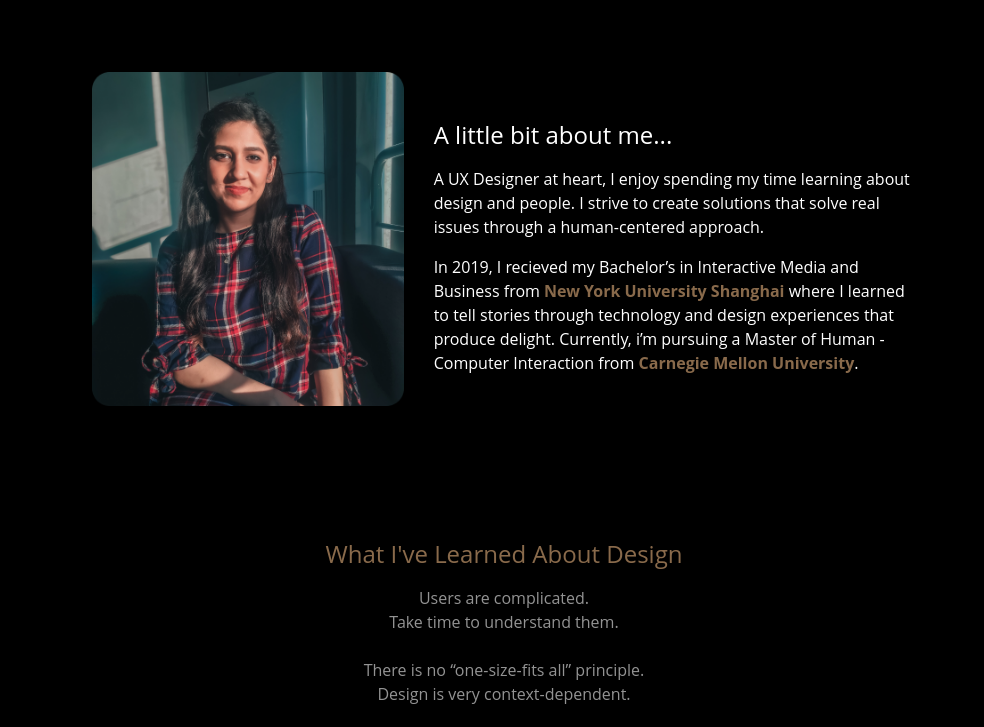
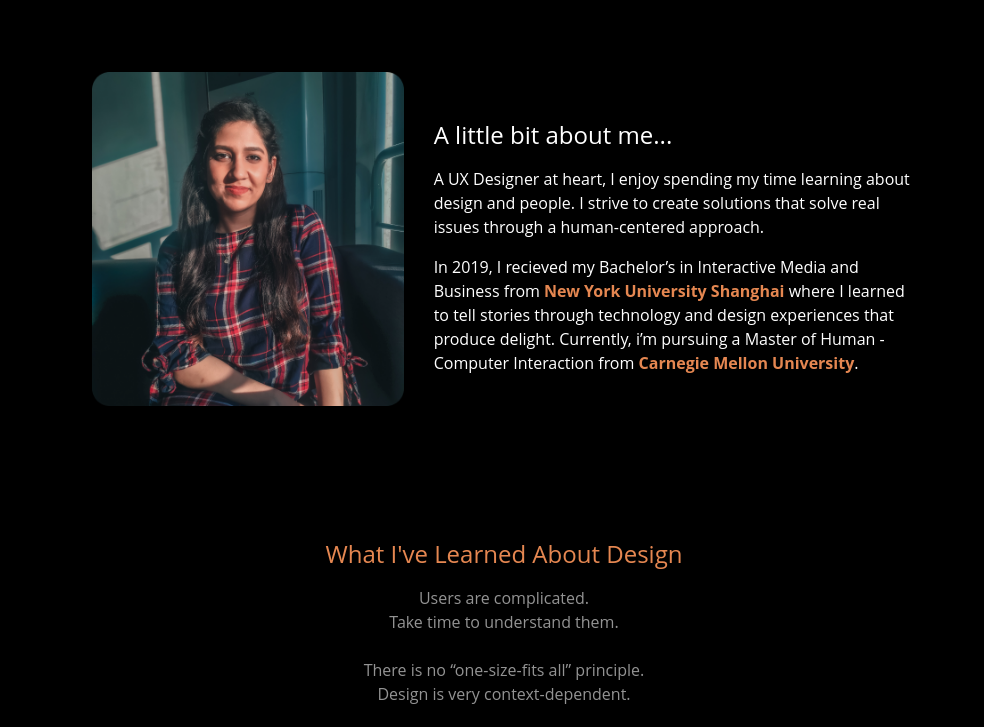
Before and after one commit to manzoorsidra/homework_8, a plain HTML site: page about.html in a window 1280 px wide. Shown: the part 70-797 px from the top of the page, without its empty margins (136-1120 px from the left). Drawn offline with nearby package versions, Linux system fonts and the light colour scheme.

Commit message:
Changed text color

```diff
--- a/Assets/styles.css
+++ b/Assets/styles.css
@@ -190,11 +190,13 @@ body{
 
 .boldText{
     font-weight: bold;
-    color: #896A4B;
+    /* color: #896A4B; */
+    color: #E58751;
 }
 
 .coloredTitle{
-    color: #896A4B;
+    /* color: #896A4B; */
+    color: #E58751;
 }
 
 .coloredSubtext{
--- a/about.html
+++ b/about.html
@@ -33,7 +33,7 @@
             <!-- Main Introduction -->
             <div class="row d-flex justify-content-center align-items-center mb-7">
                 <div class="col-md-6 col-lg-4 col-sm-8 mb-4 justify-content-center d-flex align-items-center">
-                    <img class="about-image" src="Assets/Images/about.png">
+                    <img class="about-image" src="Assets/Images/about.png" alt="The owner of the portfolio">
                 </div>
 
                 <div class="col-md-6 col-lg-6 col-sm-12" data-aos="fade-up">
```
